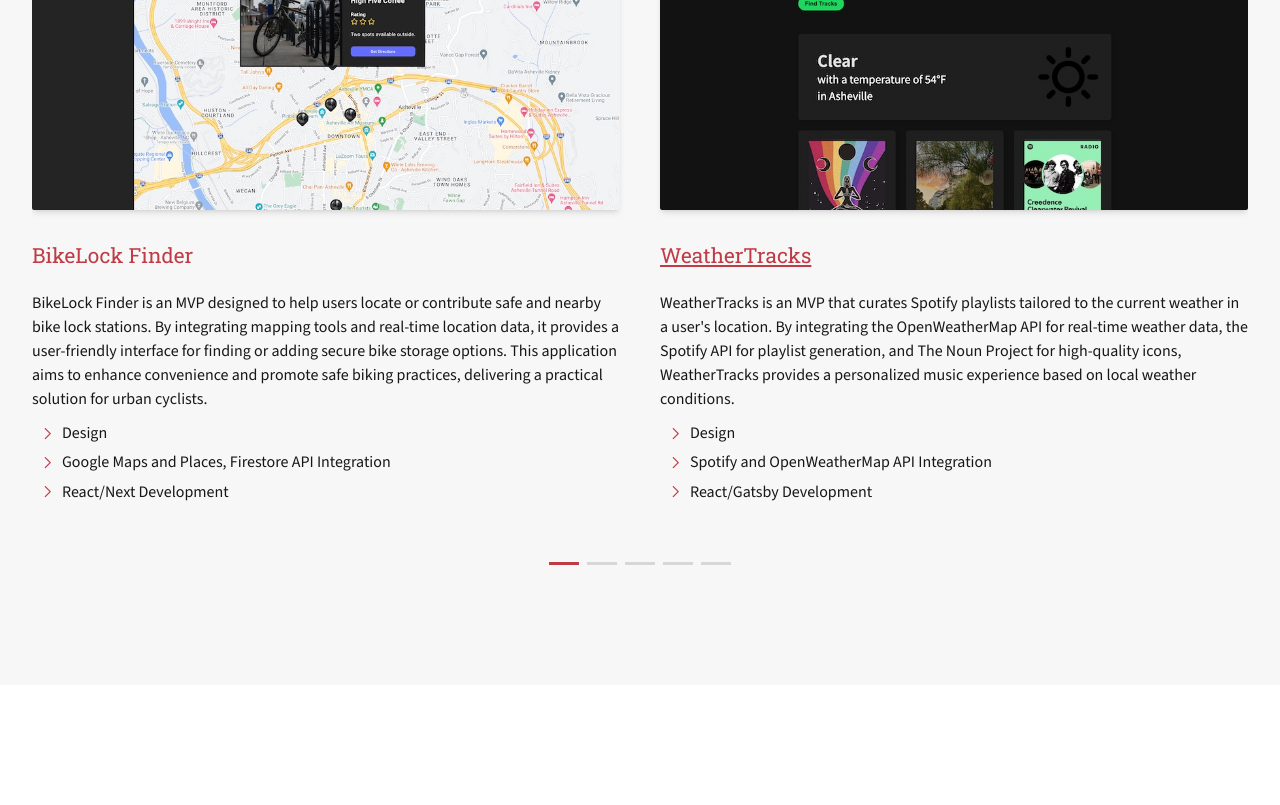
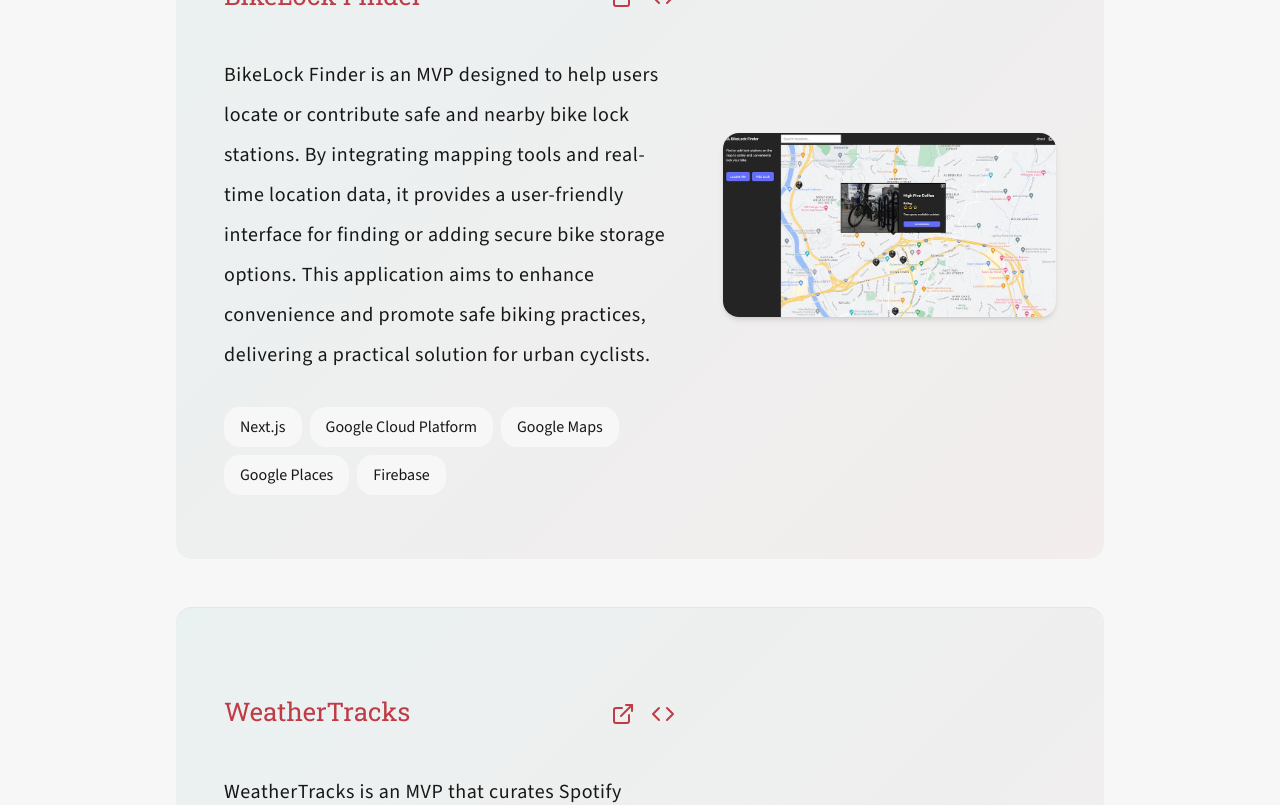
Before and after one commit to kalevitan/kylelevitan, a Next.js app: page / in a window 1280 px wide. Shown: the part 1460-2265 px from the top of the page. Built offline with nearby package versions, Linux system fonts and the light colour scheme.

Commit message:
Refactored portfolio layout

```diff
--- a/app/components/header.tsx
+++ b/app/components/header.tsx
@@ -11,6 +11,7 @@
       initial={{ opacity: 0, y: 50 }}
       animate={{ opacity: 1, y: 0 }}
       transition={{ duration: .5, ease: "easeOut" }}
+      style={{ willChange: "transform, opacity" }}
     >
       <h1>
         <span className="header__name">Kyle Levitan</span><br/>
--- a/app/components/portfolio/index.tsx
+++ b/app/components/portfolio/index.tsx
@@ -3,8 +3,6 @@
 import React from 'react';
 import dynamic from 'next/dynamic';
 import projects from "./projects.json"
-import { Swiper, SwiperSlide } from 'swiper/react';
-import { Pagination } from "swiper/modules";
 import 'swiper/css';
 import 'swiper/css/pagination';
 
@@ -23,40 +21,21 @@
           </p>
         </div>
       </div>
-      <div className="layout !col-span-3 !px-8">
-        <div className="portfolio__list mb-8">
-          <Swiper
-            pagination={{ el: ".portfolio__pagination", clickable: true, type: "bullets" }}
-            modules={[Pagination]}
-            spaceBetween={35}
-            slidesPerView={1}
-            breakpoints={{
-              768: {
-                slidesPerView: 2,
-                spaceBetween: 40,
-              },
-              1440: {
-                slidesPerView: 3,
-                spaceBetween: 40,
-              },
-            }}
-          >
-            {projects.map((project) => (
-              <SwiperSlide key={project.name} className="!grid !h-auto">
-                <div className="project">
+      <div className="layout 2xl:!col-span-3 2xl:mx-60 mx-0">
+        <div className="portfolio__list grid gap-12 mb-8">
+          {projects?.map((project, index) => (
+            <div className="project sm:contents" key={index}>
               <Project
                 name={project.name}
                 image={project.image}
                 description={project.description}
                 features={project.features}
                 link={project.link}
+                source={project.source}
                 />
             </div>
-              </SwiperSlide>
           ))}
-          </Swiper>
         </div>
-        <div className="portfolio__pagination py-6"></div>
       </div>
     </>
   );
--- a/app/components/portfolio/project.tsx
+++ b/app/components/portfolio/project.tsx
@@ -1,6 +1,7 @@
 // components/Portfolio/Project.tsx
 import React from "react";
 import Image from "next/image";
+import { ExternalLink, Code } from "lucide-react";
 
 interface ProjectProps {
   name: string;
@@ -8,36 +9,46 @@
   description?: string;
   features?: Array<string>;
   link?: string;
+  source?: string;
 }
 
-const Project: React.FC<ProjectProps> = ({ name, image, description, features, link }) => {
+const Project: React.FC<ProjectProps> = ({ name, image, description, features, link, source }) => {
   return (
-    <div className="portfolio__slide">
-      <div className="portfolio__image border-gray-400 border-opacity-25 rounded-sm shadow-md object-contain max-h-[485px] overflow-hidden">
+    <div className="portfolio__slide relative !p-12 rounded-2xl grid auto-flow-col gap-12 md:grid-cols-[1fr,40%] xlg:grid-cols-[1fr,35%] items-center">
+      <div className="portfolio__image relative border-gray-400 border-opacity-25 rounded-2xl shadow-md object-contain max-h-[485px] overflow-hidden md:order-1">
         <Image
-          className="aspect-ratio-content"
           src={image}
           alt={name}
           width={620}
           height={620}
-          priority // Optional: Add priority if this image is important
+          priority
         />
       </div>
-      <div className="portfolio__details--wrapper">
-        {link ? (
-          <h3><a href={link} target="_blank" rel="noopener noreferrer">{name}</a></h3>
-        ) : (
+      <div className="portfolio__details--wrapper flex flex-col">
+
+        <div className="portfolio__header flex items-center justify-between">
           <h3>{name}</h3>
-        )}
+          {(link || source) && (
+            <div className="portfolio__cta flex gap-4 mt-4">
+              {link && (
+                <a href={link} target="_blank" rel="noopener noreferrer"><span className="sr-only">Visit live site</span><ExternalLink/></a>
+              )}
+              {source && (
+                <a href={source} target="_blank" rel="noopener noreferrer"><span className="sr-only">View source code</span><Code/></a>
+              )}
+            </div>
+          )}
+        </div>
+
         {description && (
-          <div className="portfolio__description mb-2">
-            <p>{description}</p>
+          <div className="portfolio__description my-4">
+            <p className="lead !pb-0">{description}</p>
           </div>
         )}
-        <ul className="portfolio__details">
+        <ul className="portfolio__details flex flex-wrap gap-2 my-4">
           {features?.map((feature, index) => (
-            <li className="flex items-center" key={index}>
-              <i className="lni lni-chevron-left rotate-180"></i>{feature}
+            <li className="flex items-center px-4 py-2 rounded-2xl bg-[var(--background-gray)]" key={index}>
+              {feature}
             </li>
           ))}
         </ul>
--- a/app/components/portfolio/projects.json
+++ b/app/components/portfolio/projects.json
@@ -3,30 +3,36 @@
     "name": "BikeLock Finder",
     "description": "BikeLock Finder is an MVP designed to help users locate or contribute safe and nearby bike lock stations. By integrating mapping tools and real-time location data, it provides a user-friendly interface for finding or adding secure bike storage options. This application aims to enhance convenience and promote safe biking practices, delivering a practical solution for urban cyclists.",
     "features": [
-      "Design",
-      "Google Maps and Places, Firestore API Integration",
-      "React/Next Development"
+      "Next.js",
+      "Google Cloud Platform",
+      "Google Maps",
+      "Google Places",
+      "Firebase"
     ],
-    "image": "/projects/bikelock-finder.jpg"
+    "image": "/projects/bikelock-finder.jpg",
+    "link": "https://bike-lock-finder.vercel.app",
+    "source": "https://github.com/kalevitan/bike-lock-finder"
   },
   {
     "name": "WeatherTracks",
     "description": "WeatherTracks is an MVP that curates Spotify playlists tailored to the current weather in a user's location. By integrating the OpenWeatherMap API for real-time weather data, the Spotify API for playlist generation, and The Noun Project for high-quality icons, WeatherTracks provides a personalized music experience based on local weather conditions.",
     "features": [
-      "Design",
-      "Spotify and OpenWeatherMap API Integration",
-      "React/Gatsby Development"
+      "Gatsby.js",
+      "Spotify",
+      "OpenWeatherMap",
+      "Noun Project"
     ],
     "image": "/projects/weathertracks.jpg",
-    "link": "https://weathertracks.netlify.app"
+    "link": "https://weathertracks.netlify.app",
+    "source": "https://github.com/kalevitan/weathertracks"
   },
   {
     "name": "Henco Reprographics",
     "description": "Henco Reprographics is a WordPress website created for a local business specializing in printing and reprography services. Users can explore the range of services offered and conveniently request a customized quote by uploading their documents for print evaluation.",
     "features": [
+      "WordPress",
       "Design",
-      "Third-party API Integration",
-      "WordPress Development"
+      "JavaScript"
     ],
     "image": "/projects/hencoreprographics.jpg",
     "link": "http://hencorepro.com/"
@@ -35,9 +41,9 @@
     "name": "Trinity United Methodist Church",
     "description": "Trinity United Methodist Church's Drupal 7 website served as a hub for information about the church's services and events. I collaborated with the church to design and develop a complete branding package, including a logo, stationery, photography, and a website that aligned with their values and mission.",
     "features": [
+      "Drupal",
       "Design",
-      "Full-service Branding",
-      "Drupal 7 Development"
+      "Branding"
     ],
     "image": "/projects/trinitywavl.jpg"
   },
@@ -45,8 +51,8 @@
     "name": "Program Services",
     "description": "Program Services is a Ruby on Rails application offering quality continuing education courses for mental health professionals. I contributed to the development of the website’s frontend, focusing on enhancing the user experience and ensuring an intuitive interface.",
     "features": [
-      "Design",
-      "Participatory Ruby on Rails Development"
+      "Ruby on Rails",
+      "Design"
     ],
     "image": "/projects/program-services.jpg",
     "link": "https://programservices.com/"
@@ -55,9 +61,9 @@
     "name": "Sign The Climate Agreement",
     "description": "Sign The Climate Agreement was a Drupal 7 website that allowed users to sign a petition to support the Paris Climate Agreement and share to a user's desired social platform.",
     "features": [
+      "Drupal",
       "Design",
-      "Social API Integration",
-      "Participatory Drupal 7 development"
+      "Social APIs"
     ],
     "image": "/projects/signtheagreement.jpg"
   }
--- a/app/globals.css
+++ b/app/globals.css
@@ -3,24 +3,18 @@
 @tailwind utilities;
 
 :root {
-  --brand: #BF3B46;
+  --brand: #bf3b46;
   --gray: #555555;
   --background: #ffffff;
   --background-gray: #f7f7f7;
+  --background-shade: hsl(178.59deg 34.98% 47.65% / 8%);
   --foreground: #171717;
 }
-
-/* @media (prefers-color-scheme: dark) {
-  :root {
-    --background: #0a0a0a;
-    --background-gray: #1c1b1b;
-    --foreground: #ededed;
-  }
-} */
 
 .dark {
   --background: #0a0a0a;
   --background-gray: #1c1b1b;
+  --background-shade: hsl(358.59deg 34.98% 57.65% / 8%);
   --foreground: #ededed;
 }
 
@@ -30,7 +24,10 @@
   font-family: var(--font-source-sans-3);
 }
 
-h1, h2, h3, h4 {
+h1,
+h2,
+h3,
+h4 {
   font-family: var(--font-roboto-slab);
   text-transform: capitalize;
   color: var(--brand);
@@ -44,9 +41,9 @@
   font-size: 2.5rem;
   font-weight: 700;
   margin: 0.67em 0;
-  letter-spacing: .0365rem;
+  letter-spacing: 0.0365rem;
 
-  @media(min-width: 768px) {
+  @media (min-width: 768px) {
     font-size: 3.5rem;
   }
 
@@ -54,7 +51,7 @@
     font-size: 1.7rem;
     font-weight: 400;
     margin: 0.67em 0;
-    letter-spacing: .0325rem;
+    letter-spacing: 0.0325rem;
     font-family: var(--font-source-sans-3);
     margin-top: 0.5rem;
   }
@@ -63,11 +60,11 @@
 h2 {
   font-size: 2.5rem;
   font-weight: 700;
-  letter-spacing: .0325rem;
+  letter-spacing: 0.0325rem;
 }
 
 h3 {
-	font-size: 1.3rem;
+  font-size: 1.6rem;
   font-weight: 400;
 }
 
@@ -82,7 +79,7 @@
   border: none;
   display: inline-block;
   text-decoration: underline;
-  transition: all .15s ease-in;
+  transition: all 0.15s ease-in;
   &:hover {
     filter: brightness(120%);
   }
@@ -111,18 +108,11 @@
   padding-right: 1rem;
 }
 
-.credentials__specs,
-.portfolio__details {
-  li {
-    position: relative;
-  }
-}
-
 .section--panel {
   .lead {
     font-size: 1.25rem;
     line-height: 2;
-    letter-spacing: .0365rem;
+    letter-spacing: 0.0365rem;
     padding: 0 0 50px 0px;
   }
 }
@@ -131,77 +121,42 @@
   background-color: var(--background-gray);
 }
 
-.project {
-  .portfolio__image {
+.portfolio__list {
+  align-items: center;
+  display: flex;
+  flex: none;
+  flex-direction: column;
+  flex-wrap: nowrap;
+  height: min-content;
+  justify-content: flex-start;
   position: relative;
-    overflow: hidden;
-    padding-top: calc(183 / 337 * 100%);
-    width: 100%;
 }
 
-  .aspect-ratio-content {
-    position: absolute;
-    top: 0;
-    left: 0;
-    width: 100%;
-    height: 100%;
-    object-fit: cover;
-    object-position: top;
+.portfolio__slide {
+  flex: 0 0 auto;
+  height: auto;
+  position: relative;
+  min-height: 650px;
+  border-top: 1px solid #d2cfcf57;
+  background: var(--background-gray)
+    linear-gradient(
+      135deg,
+      hsl(178.59deg 34.98% 47.65% / 8%) 0%,
+      hsl(358.59deg 34.98% 57.65% / 8%) 100%
+    );
+  background-blend-mode: normal;
 }
 
-  &:hover {
-    cursor: move;
+@media (min-width: 768px) {
+  .portfolio__slide {
+    top: 130px;
+    position: sticky;
   }
 }
 
-.portfolio__pagination {
-  z-index: 15;
-  display: flex;
-  justify-content: center;
-  padding-left: 0;
-  list-style: none;
-
-  .swiper-pagination-bullet {
-    border-radius: 0;
-    display: list-item;
+.credentials__specs,
+.portfolio__details {
+  li {
     position: relative;
-    flex: 0 1 auto;
-    width: 30px;
-    height: 3px;
-    margin-right: 3px;
-    margin-left: 3px;
-    text-indent: -999px;
-    background-color: var(--gray);
-    cursor: pointer;
-
-    &:before {
-      position: absolute;
-      top: -10px;
-      left: 0;
-      display: inline-block;
-      width: 100%;
-      height: 10px;
-      content: "";
-    }
-
-    &:after {
-      position: absolute;
-      bottom: -10px;
-      left: 0;
-      display: inline-block;
-      width: 100%;
-      height: 10px;
-      content: "";
-    }
-
-    &.swiper-pagination-bullet-active {
-      background-color: var(--brand);
   }
 }
-}
-
-.presentations__links {
-  li {
-    margin-bottom: 10px;
-  }
-}
```
Also changed, not shown: app/components/menu.tsx (+7 -6 lines), package.json (+4 -3 lines), 1 other file (tests, documents, lock files or other folders). Lines whose indentation alone changed are shown as unchanged.
